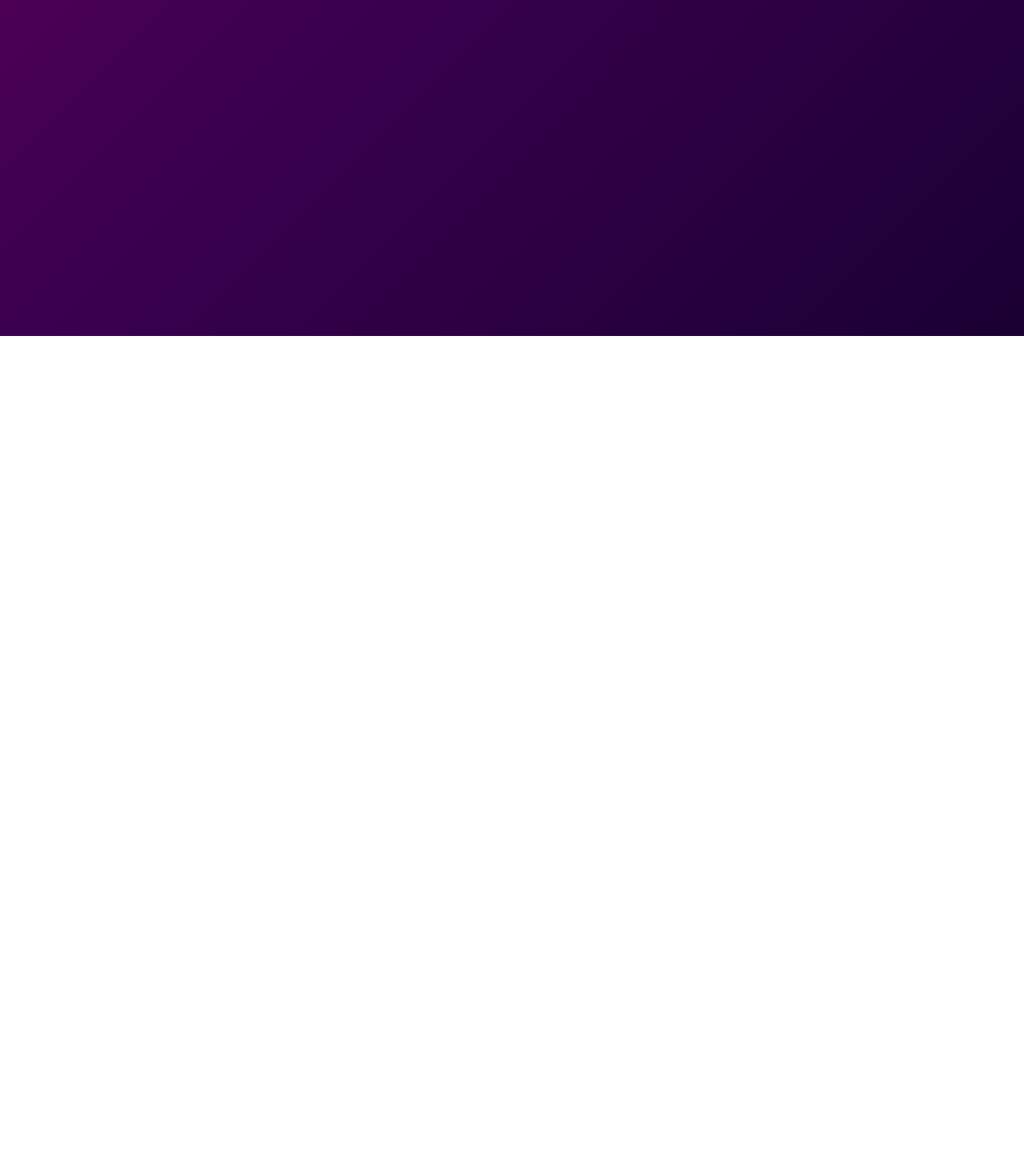
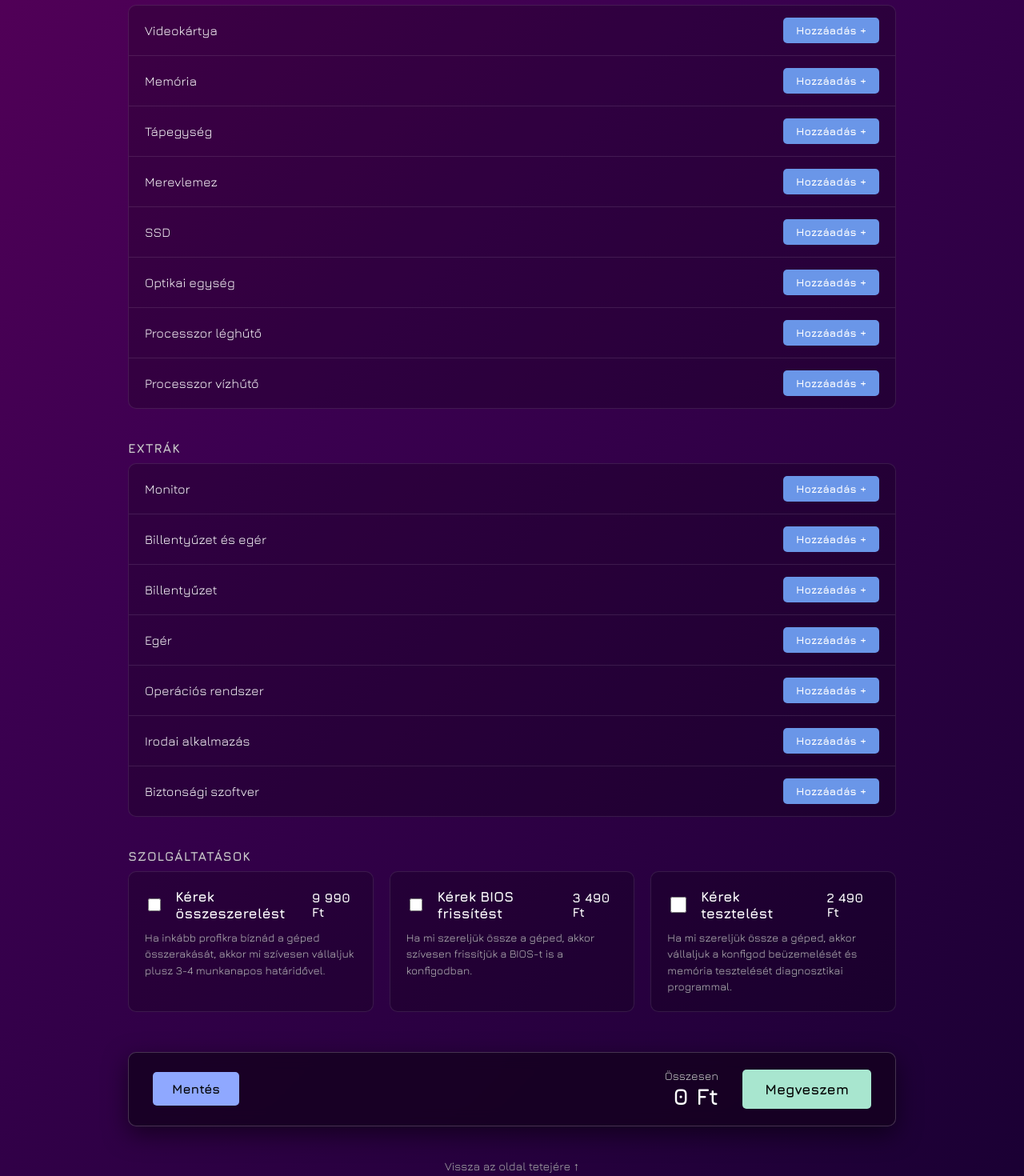
Before and after one commit to benkolon152/Szerviz-projekt, a SvelteKit app in the folder prj/: page /pcbuild in a window 1280 px wide. Shown: the part 380-1850 px from the top of the page at 80% size. Before the commit the page ends 800 px from the top, so only its background shows below. Built offline with nearby package versions, Linux system fonts and the light colour scheme.

Commit message:
pcbuildPage#1

```diff
--- a/prj/src/routes/pcbuild/+page.svelte
+++ b/prj/src/routes/pcbuild/+page.svelte
@@ -4,60 +4,348 @@
   function toggle() {
     isOpen = !isOpen;
   }
+
+  // Szolgáltatások állapotai és árai
+  let services = {
+    osszeszereles: { checked: false, price: 9990 },
+    bios: { checked: false, price: 3490 },
+    teszteles: { checked: false, price: 2490 }
+  };
+
+  // Dinamikus végösszeg számítás
+  $: total = (services.osszeszereles.checked ? services.osszeszereles.price : 0) +
+             (services.bios.checked ? services.bios.price : 0) +
+             (services.teszteles.checked ? services.teszteles.price : 0);
+
+  // Pénznem formázó (pl. 9 990 Ft)
+  const formatPrice = (price) => new Intl.NumberFormat('hu-HU', { style: 'currency', currency: 'HUF', maximumFractionDigits: 0 }).format(price).replace('HUF', 'Ft');
 </script>
 
-<!-- ---------------------------------NAV-------------------------------- -->
-<nav class="navbar">
+<svelte:head>
+  <title>PC Builder | MyApp</title>
+</svelte:head>
+
+<nav class="navbar" id="top">
   <div class="nav-container">
-    <a href="/" class="logo">MyApp</a> <!-- TODO logo-->
+    <a href="/" class="logo">MyApp</a>
 
     <button class="hamburger" on:click={toggle}>
       ☰
     </button>
-    <!--TODO this should be on the left side-->
+
     <ul class:open={isOpen}>
       <li><a href="/">Home</a></li>
       <li><a href="/shop">Store</a></li>
       <li><a href="/pcbuild"><b>Pc builder</b></a></li>
-
-      <!-- stay on the right-->
-      <li><a href="/">Profile</a></li> <!-- TODO profile dropwdown menu-->
+      <li><a href="/">Profile</a></li>
       <li><a href="/login">Login</a></li>
     </ul>
   </div>
 </nav>
 
-<div class="pc_build_container">
-    <div class="vbox">
-        <div class="hbox cards-container">
-            <form action="">
-                <label for="case">Gépház:</label>
-                <label for="cpu">Processzor:</label>
-                <label for="motherboard">Alaplap:</label>
-                <label for="gpu">Videokartya:</label>
-                <label for="ram">RAM:</label>
-                <label for="psu">Tápegység:</label>
-                <label for="storage">Háttertar:</label>
-                <label for="storage_two">Masodlagos háttértár:</label><!--TODO ez alapbol hidden csak ha mar az elsodleges tarolo ki lett valasztva akkor jelenjen meg-->
-                <label for="cooling">Hűtés(Opcionális):</label><!--TODO ez pedig eleve opcionalis-->
+<div class="builder-container">
 
-                <p><b>Választható extrák</b></p>
-                <!--TODO Ezek alapból kiszurkitve egy tickbox-al lesznek aktivak-->
-                <label for="os">Operációs rendszer:</label>
-                <label for="keyboard">Billentyűzet:</label>
-                <label for="mouse">Egér:</label>
-            </form>
-        </div>
+  <h3 class="section-title">FŐ EGYSÉGEK</h3>
+  <div class="builder-section">
+    <div class="builder-row"><span>Processzor</span> <button class="btn-add">Hozzáadás +</button></div>
+    <div class="builder-row"><span>Alaplap</span> <button class="btn-add">Hozzáadás +</button></div>
+    <div class="builder-row"><span>Ház</span> <button class="btn-add">Hozzáadás +</button></div>
+  </div>
 
-        <div class="hbox cards-container">
-           <form action="">
-                <label for="build">Kérek összeszerelest</label><!--TODO tickbox-->
-                <label for="bios">Kérek bios frissitest</label>
+  <h3 class="section-title">KOMPONENSEK</h3>
+  <div class="builder-section">
+    <div class="builder-row"><span>Videokártya</span> <button class="btn-add">Hozzáadás +</button></div>
+    <div class="builder-row"><span>Memória</span> <button class="btn-add">Hozzáadás +</button></div>
+    <div class="builder-row"><span>Tápegység</span> <button class="btn-add">Hozzáadás +</button></div>
+    <div class="builder-row"><span>Merevlemez</span> <button class="btn-add">Hozzáadás +</button></div>
+    <div class="builder-row"><span>SSD</span> <button class="btn-add">Hozzáadás +</button></div>
+    <div class="builder-row"><span>Optikai egység</span> <button class="btn-add">Hozzáadás +</button></div>
+    <div class="builder-row"><span>Processzor léghűtő</span> <button class="btn-add">Hozzáadás +</button></div>
+    <div class="builder-row"><span>Processzor vízhűtő</span> <button class="btn-add">Hozzáadás +</button></div>
+  </div>
 
+  <h3 class="section-title">EXTRÁK</h3>
+  <div class="builder-section">
+    <div class="builder-row"><span>Monitor</span> <button class="btn-add">Hozzáadás +</button></div>
+    <div class="builder-row"><span>Billentyűzet és egér</span> <button class="btn-add">Hozzáadás +</button></div>
+    <div class="builder-row"><span>Billentyűzet</span> <button class="btn-add">Hozzáadás +</button></div>
+    <div class="builder-row"><span>Egér</span> <button class="btn-add">Hozzáadás +</button></div>
+    <div class="builder-row"><span>Operációs rendszer</span> <button class="btn-add">Hozzáadás +</button></div>
+    <div class="builder-row"><span>Irodai alkalmazás</span> <button class="btn-add">Hozzáadás +</button></div>
+    <div class="builder-row"><span>Biztonsági szoftver</span> <button class="btn-add">Hozzáadás +</button></div>
+  </div>
 
+  <h3 class="section-title">SZOLGÁLTATÁSOK</h3>
+  <div class="services-section">
+    <label class="service-card" class:active={services.osszeszereles.checked}>
+      <div class="service-header">
+        <input type="checkbox" bind:checked={services.osszeszereles.checked}>
+        <span class="service-name">Kérek összeszerelést</span>
+        <span class="service-price">9 990 Ft</span>
+      </div>
+      <p>Ha inkább profikra bíznád a géped összerakását, akkor mi szívesen vállaljuk plusz 3-4 munkanapos határidővel.</p>
+    </label>
 
-           </form>
-        </div>
+    <label class="service-card" class:active={services.bios.checked}>
+      <div class="service-header">
+        <input type="checkbox" bind:checked={services.bios.checked}>
+        <span class="service-name">Kérek BIOS frissítést</span>
+        <span class="service-price">3 490 Ft</span>
+      </div>
+      <p>Ha mi szereljük össze a géped, akkor szívesen frissítjük a BIOS-t is a konfigodban.</p>
+    </label>
 
+    <label class="service-card" class:active={services.teszteles.checked}>
+      <div class="service-header">
+        <input type="checkbox" bind:checked={services.teszteles.checked}>
+        <span class="service-name">Kérek tesztelést</span>
+        <span class="service-price">2 490 Ft</span>
+      </div>
+      <p>Ha mi szereljük össze a géped, akkor vállaljuk a konfigod beüzemelését és memória tesztelését diagnosztikai programmal.</p>
+    </label>
+  </div>
+
+  <div class="builder-footer">
+    <button class="btn-save">Mentés</button>
+    <div class="footer-right">
+      <div class="total-price">
+        <span>Összesen</span>
+        <strong>{formatPrice(total)}</strong>
+      </div>
+      <button class="btn-buy">Megveszem</button>
     </div>
+  </div>
+
+  <div class="back-to-top">
+    <a href="#top">Vissza az oldal tetejére ↑</a>
+  </div>
+
 </div>
+
+<style>
+  /* Fő tároló ami középre rendezi és maximalizálja a szélességet */
+  .builder-container {
+    max-width: 1000px;
+    margin: 40px auto;
+    padding: 0 20px;
+  }
+
+  /* Szekció címek stílusa */
+  .section-title {
+    font-size: 1rem;
+    font-weight: 700;
+    margin: 40px 0 10px 0;
+    color: #ccc;
+    letter-spacing: 1px;
+    text-transform: uppercase;
+  }
+
+  /* Lista konténer - illeszkedik a meglévő "glassmorphism" dizájnhoz */
+  .builder-section {
+    background: rgba(0, 0, 0, 0.2);
+    border: 1px solid rgba(255, 255, 255, 0.1);
+    border-radius: 10px;
+    overflow: hidden;
+  }
+
+  .builder-row {
+    display: flex;
+    justify-content: space-between;
+    align-items: center;
+    padding: 15px 20px;
+    border-bottom: 1px solid rgba(255, 255, 255, 0.1);
+    transition: background 0.2s;
+  }
+
+  .builder-row:hover {
+    background: rgba(255, 255, 255, 0.05);
+  }
+
+  .builder-row:last-child {
+    border-bottom: none;
+  }
+
+  .btn-add {
+    background: #6a96e8;
+    color: white;
+    border: none;
+    padding: 8px 16px;
+    border-radius: 5px;
+    cursor: pointer;
+    font-weight: bold;
+    font-family: inherit;
+    transition: background 0.3s;
+  }
+
+  .btn-add:hover {
+    background: #5077c5;
+  }
+
+  /* Szolgáltatások (kártyás grid elrendezés) */
+  .services-section {
+    display: grid;
+    grid-template-columns: repeat(auto-fit, minmax(300px, 1fr));
+    gap: 20px;
+  }
+
+  .service-card {
+    background: rgba(0, 0, 0, 0.2);
+    border: 1px solid rgba(255, 255, 255, 0.1);
+    border-radius: 10px;
+    padding: 20px;
+    cursor: pointer;
+    display: flex;
+    flex-direction: column;
+    gap: 10px;
+    transition: all 0.3s ease;
+  }
+
+  .service-card:hover {
+    background: rgba(255, 255, 255, 0.08);
+  }
+
+  .service-card.active {
+    border-color: #6a96e8;
+    background: rgba(106, 150, 232, 0.1);
+  }
+
+  .service-header {
+    display: flex;
+    align-items: center;
+    gap: 15px;
+  }
+
+  .service-header input[type="checkbox"] {
+    width: 20px;
+    height: 20px;
+    cursor: pointer;
+  }
+
+  .service-name {
+    flex-grow: 1;
+    font-weight: bold;
+    font-size: 1.1rem;
+  }
+
+  .service-price {
+    font-weight: bold;
+    color: #fff;
+  }
+
+  .service-card p {
+    font-size: 0.85rem;
+    color: #bbb;
+    margin: 0;
+    line-height: 1.5;
+  }
+
+  /* Alsó Sticky/Fix lezáró sáv */
+  .builder-footer {
+    display: flex;
+    justify-content: space-between;
+    align-items: center;
+    background: rgba(20, 0, 30, 0.8);
+    backdrop-filter: blur(10px);
+    border: 1px solid rgba(255, 255, 255, 0.2);
+    padding: 20px 30px;
+    border-radius: 10px;
+    margin-top: 50px;
+    box-shadow: 0 10px 30px rgba(0,0,0,0.5);
+  }
+
+  .btn-save {
+    background: #8fa8ff;
+    color: black;
+    border: none;
+    padding: 12px 24px;
+    border-radius: 5px;
+    font-weight: bold;
+    cursor: pointer;
+    font-family: inherit;
+    font-size: 1rem;
+    transition: opacity 0.2s;
+  }
+
+  .btn-save:hover {
+    opacity: 0.8;
+  }
+
+  .footer-right {
+    display: flex;
+    align-items: center;
+    gap: 30px;
+  }
+
+  .total-price {
+    display: flex;
+    flex-direction: column;
+    align-items: flex-end;
+  }
+
+  .total-price span {
+    font-size: 0.9rem;
+    color: #ccc;
+  }
+
+  .total-price strong {
+    font-size: 1.8rem;
+    color: white;
+  }
+
+  .btn-buy {
+    background: #a8e6cf;
+    color: black;
+    border: none;
+    padding: 14px 28px;
+    border-radius: 5px;
+    font-weight: bold;
+    cursor: pointer;
+    font-size: 1.1rem;
+    font-family: inherit;
+    transition: transform 0.2s, background 0.2s;
+  }
+
+  .btn-buy:hover {
+    background: #90cdb6;
+    transform: scale(1.05);
+  }
+
+  .back-to-top {
+    text-align: center;
+    margin: 40px 0;
+  }
+
+  .back-to-top a {
+    color: #aaa;
+    text-decoration: none;
+    font-size: 0.9rem;
+    transition: color 0.2s;
+  }
+
+  .back-to-top a:hover {
+    color: white;
+  }
+
+  /* Mobil reszponzivitás javítása */
+  @media (max-width: 650px) {
+    .builder-footer {
+      flex-direction: column;
+      gap: 20px;
+      padding: 20px;
+    }
+
+    .footer-right {
+      flex-direction: column;
+      width: 100%;
+      gap: 15px;
+    }
+
+    .btn-save, .btn-buy {
+      width: 100%;
+    }
+
+    .total-price {
+      align-items: center;
+    }
+  }
+</style>
```
